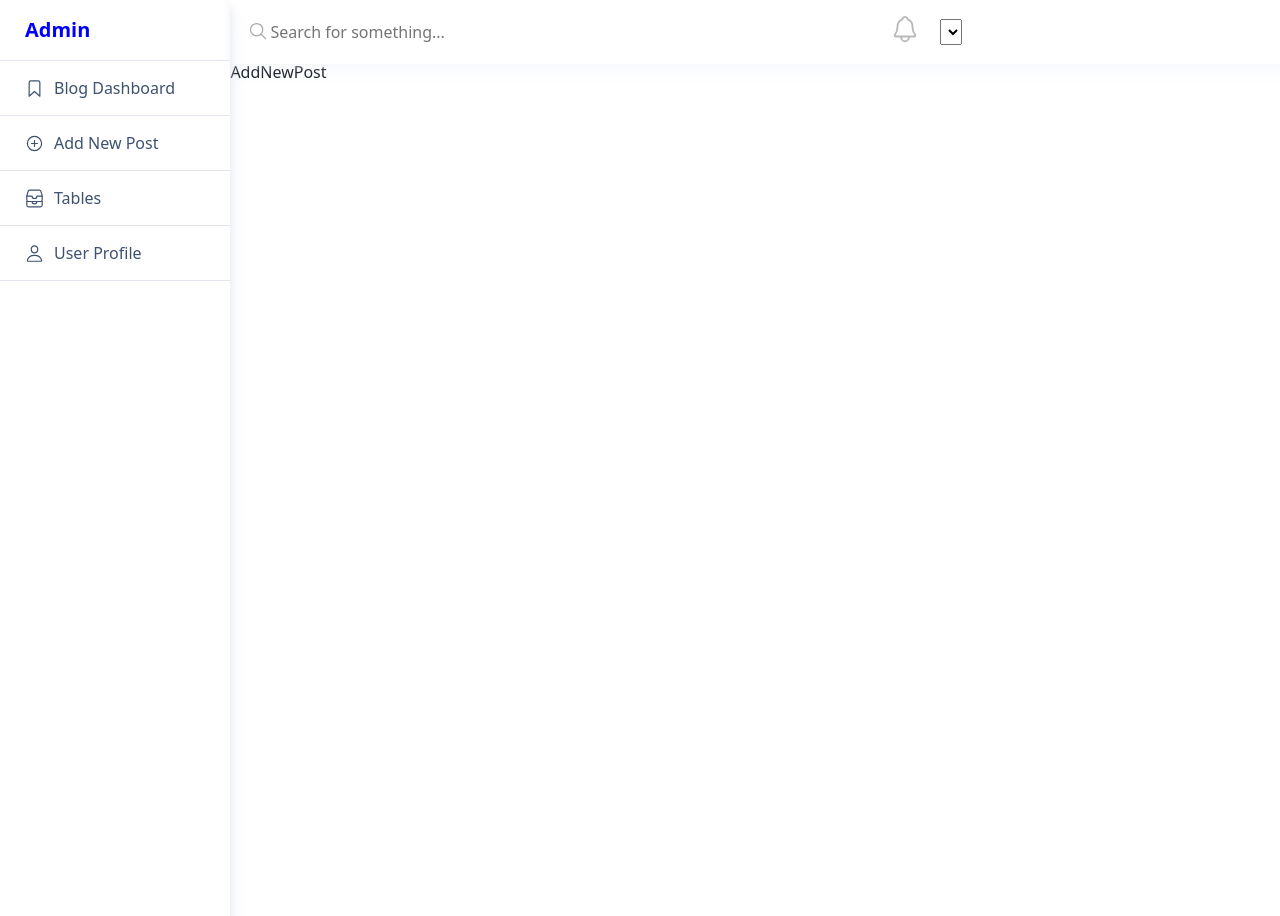
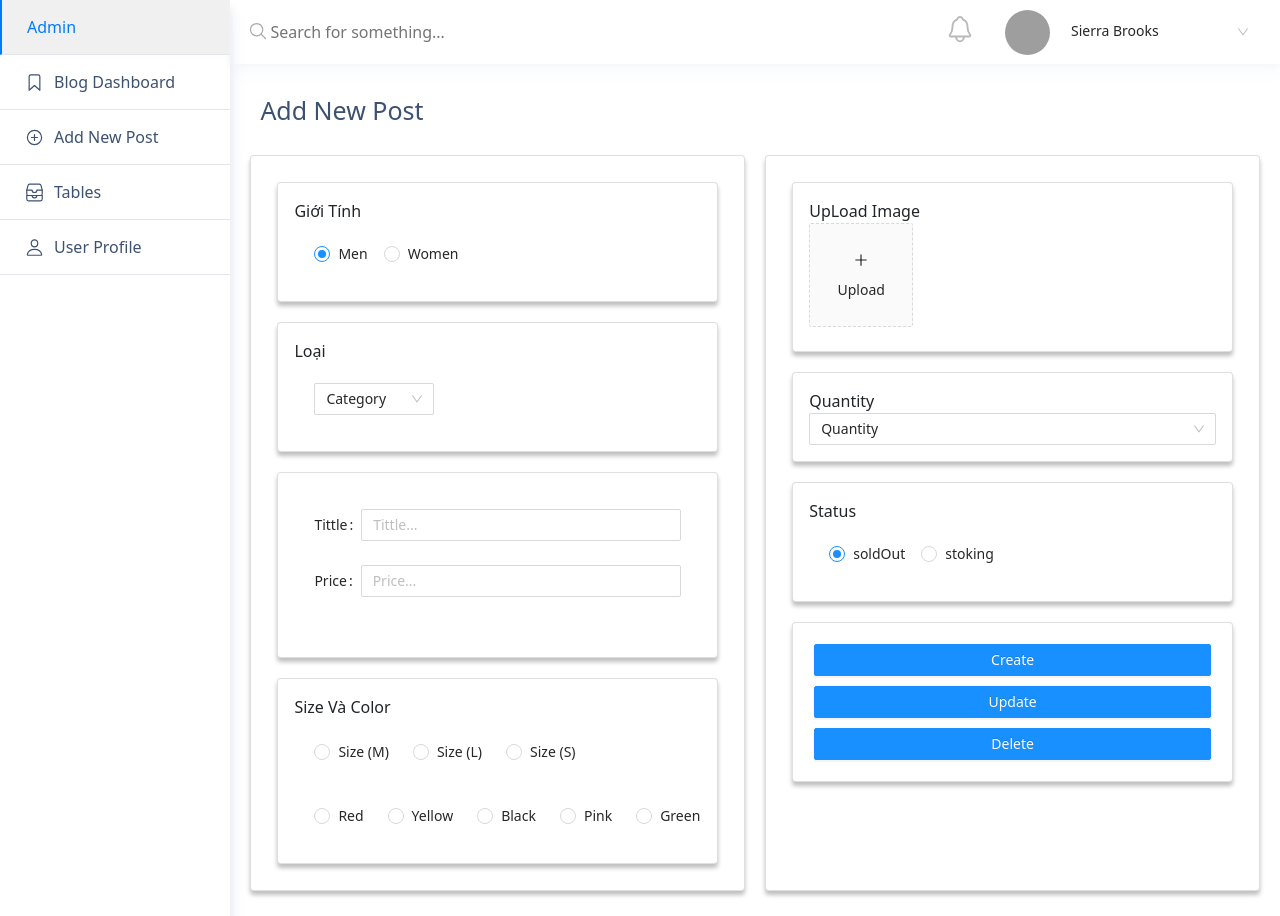
Before and after one commit to hoang855/Admin-web-d05, a React (Create React App) app: page /add-new-post in a window 1280 px wide. Before the commit the page ends 800 px from the top, so only its background shows below. Built offline with nearby package versions, Linux system fonts and the light colour scheme; grey boxes are pictures that could not be loaded.

Commit message:
code Add New Post

```diff
--- a/src/App.js
+++ b/src/App.js
@@ -19,11 +19,13 @@ function App() {
         </div>
         <div className="app-right">
           <div className="app-right-header">
-            <div className="app-right-header__input">
-              <HeaderInput />
-            </div>
-            <div className="app-right-header__user">
-              <HeaderUser />
+            <div className="app-right-header__flet">
+              <div className="app-right-header__input">
+                <HeaderInput />
+              </div>
+              <div className="app-right-header__user">
+                <HeaderUser />
+              </div>
             </div>
           </div>
           <div className="app-right-header--header"></div>
--- a/src/componnets/Layouts/LayouList.js
+++ b/src/componnets/Layouts/LayouList.js
@@ -6,11 +6,7 @@ const LayouList = () => {
     <div className="LayouList-container">
       <ul>
         <li className="ul-li-admin">
-          <NavLink to="/">
-            <div className="div-flet">
-              <span className="neme-admin">Admin</span>
-            </div>
-          </NavLink>
+          <NavLink to="/">Admin</NavLink>
         </li>
         <li>
           <NavLink to="/shards-dashboard">
--- /dev/null
+++ b/src/componnets/UI/Card.css
@@ -0,0 +1,7 @@
+.card {
+  border-radius: 12px;
+  padding: 10px;
+  margin: 10px;
+  box-shadow: rgb(61 60 67 / 7%) 0px 1px 2px 0px,
+    rgb(153 154 155 / 13%) 0px 2px 6px 2px;
+}
--- /dev/null
+++ b/src/componnets/UI/Card.js
@@ -0,0 +1,10 @@
+import React from "react";
+import "./Card.css";
+
+const Card = (props) => {
+  const className = "card " + props.className;
+
+  return <div className={className}>{props.children}</div>;
+};
+
+export default Card;
--- /dev/null
+++ b/src/componnets/addNewPost/AddNewPost.css
@@ -0,0 +1,22 @@
+.add-new-post {
+  width: 100%;
+  padding: 15px 10px;
+}
+
+.add-new-post h1 {
+  font-size: 25px;
+  margin: 20px;
+  color: #3d5170;
+}
+
+.add-new-post-from-input {
+  padding: 20px 0;
+}
+
+.add-new-post-from {
+  display: flex;
+}
+
+.card-w {
+  width: 50%;
+}
--- a/src/componnets/addNewPost/AddNewPost.js
+++ b/src/componnets/addNewPost/AddNewPost.js
@@ -1,7 +1,245 @@
-import React from "react";
+import Card from "../UI/Card";
+import "./AddNewPost.css";
+import { useState } from "react";
+import "antd/dist/antd.css";
+import { Form, Input, Radio, Select, Space, Upload, Modal, Button } from "antd";
+import { PlusOutlined } from "@ant-design/icons";
+
+// Upload Img
+function getBase64(file) {
+  return new Promise((resolve, reject) => {
+    const reader = new FileReader();
+    reader.readAsDataURL(file);
+    reader.onload = () => resolve(reader.result);
+    reader.onerror = (error) => reject(error);
+  });
+}
 
 const AddNewPost = () => {
-  return <div>AddNewPost</div>;
+  const [value, setValue] = useState(1);
+  const [tittleValue, setTittleValue] = useState("");
+  const [priceValue, setPriceValue] = useState("");
+  const [valueColor1, SetvalueColor1] = useState([]);
+  const [previewVisible, setPreviewVisible] = useState(false);
+  const [previewImage, setPreviewImage] = useState("");
+  const [previewTitle, setPreviewTitle] = useState("");
+  const [statusvalue, setstatusvalue] = useState("soldOut");
+
+  const [uploadImg, setUploadImg] = useState([
+    {
+      uid: "-1",
+      name: "image.png",
+      status: "done",
+      url: "https://zos.alipayobjects.com/rmsportal/jkjgkEfvpUPVyRjUImniVslZfWPnJuuZ.png",
+    },
+    {
+      uid: "-2",
+      name: "image.png",
+      status: "done",
+      url: "https://zos.alipayobjects.com/rmsportal/jkjgkEfvpUPVyRjUImniVslZfWPnJuuZ.png",
+    },
+    {
+      uid: "-3",
+      name: "image.png",
+      status: "done",
+      url: "https://zos.alipayobjects.com/rmsportal/jkjgkEfvpUPVyRjUImniVslZfWPnJuuZ.png",
+    },
+    {
+      uid: "-4",
+      name: "image.png",
+      status: "done",
+      url: "https://zos.alipayobjects.com/rmsportal/jkjgkEfvpUPVyRjUImniVslZfWPnJuuZ.png",
+    },
+    {
+      uid: "-xxx",
+      percent: 50,
+      name: "image.png",
+      status: "uploading",
+      url: "https://zos.alipayobjects.com/rmsportal/jkjgkEfvpUPVyRjUImniVslZfWPnJuuZ.png",
+    },
+    {
+      uid: "-5",
+      name: "image.png",
+      status: "error",
+    },
+  ]);
+
+  const { Option } = Select;
+
+  const onChange = (e) => {
+    setValue(e.target.value);
+  };
+
+  const onChangeStatus = (e) => {
+    setstatusvalue(e.target.value);
+  };
+
+  const handleChangeSelected = (value) => {
+    console.log(`selected ${value}`);
+  };
+
+  const onSubmitChenge = (event) => {
+    event.preventDefault();
+  };
+
+  const onChange1 = (e) => {
+    SetvalueColor1(e.target.value);
+  };
+
+  // upimg
+  const handleCancel = () => setPreviewVisible(false);
+
+  const handlePreview = async (file) => {
+    if (!file.url && !file.preview) {
+      file.preview = await getBase64(file.originFileObj);
+    }
+    setPreviewImage(file.url || file.preview);
+    setPreviewVisible(true);
+    setPreviewTitle(
+      file.name || file.url.substring(file.url.lastIndexOf("/") + 1)
+    );
+  };
+
+  const handleChange = ({ uploadImg }) => setUploadImg({ uploadImg });
+  const uploadButton = (
+    <div>
+      <PlusOutlined />
+      <div style={{ marginTop: 8 }}>Upload</div>
+    </div>
+  );
+
+  return (
+    <div className="add-new-post">
+      <h1>Add New Post</h1>
+      <div className="add-new-post-from">
+        <Card className="card-w">
+          <Card>
+            Giới Tính
+            <Radio.Group
+              onChange={onChange}
+              value={value}
+              style={{ margin: 20 }}
+            >
+              <Radio value={1}>Men</Radio>
+              <Radio value={2}>Women</Radio>
+            </Radio.Group>
+          </Card>
+          <Card>
+            Loại
+            <Select
+              defaultValue="Category"
+              style={{ width: 120, margin: 20 }}
+              onChange={handleChangeSelected}
+            >
+              <Option value="jack">Jack</Option>
+              <Option value="lucy">Lucy</Option>
+            </Select>
+          </Card>
+          <Card>
+            <form onSubmit={onSubmitChenge} style={{ margin: 20 }}>
+              <Form.Item label="Tittle">
+                <Input
+                  placeholder="Tittle..."
+                  value={tittleValue}
+                  onChange={(e) => setTittleValue(e.target.value)}
+                />
+              </Form.Item>
+              <Form.Item label="Price">
+                <Input
+                  placeholder="Price..."
+                  value={priceValue}
+                  onChange={(e) => setPriceValue(e.target.value)}
+                />
+              </Form.Item>
+            </form>
+          </Card>
+          <Card>
+            Size Và Color
+            <Space direction="Size" style={{ margin: 20 }}>
+              <Radio value="Size M">Size (M)</Radio>
+              <Radio value="Size L">Size (L)</Radio>
+              <Radio value="Size S">Size (S)</Radio>
+            </Space>
+            <Space direction="Size" style={{ margin: 20 }}>
+              <Radio onChange={onChange1} value="Red">
+                Red
+              </Radio>
+              <Radio onChange={onChange1} value="Yellow">
+                Yellow
+              </Radio>
+              <Radio onChange={onChange1} value="Black">
+                Black
+              </Radio>
+              <Radio onChange={onChange1} value="Pink">
+                Pink
+              </Radio>
+              <Radio onChange={onChange1} value="Green">
+                Green
+              </Radio>
+            </Space>
+          </Card>
+        </Card>
+        {/* Upload Img */}
+        <Card className="card-w">
+          <Card>
+            UpLoad Image
+            <Upload
+              action="https://www.mocky.io/v2/5cc8019d300000980a055e76"
+              listType="picture-card"
+              uploadImg={uploadImg}
+              onPreview={handlePreview}
+              onChange={handleChange}
+            >
+              {uploadImg.length >= 8 ? null : uploadButton}
+            </Upload>
+            <Modal
+              visible={previewVisible}
+              title={previewTitle}
+              footer={null}
+              onCancel={handleCancel}
+            >
+              <img alt="example" style={{ width: "100%" }} src={previewImage} />
+            </Modal>
+          </Card>
+
+          <Card>
+            Quantity
+            <Select defaultValue="Quantity" onChange={handleChangeSelected}>
+              <Option value="1">1</Option>
+              <Option value="2">2</Option>
+              <Option value="3">3</Option>
+              <Option value="4">4</Option>
+              <Option value="5">5</Option>
+            </Select>
+          </Card>
+
+          <Card>
+            Status
+            <Radio.Group
+              onChange={onChangeStatus}
+              value={statusvalue}
+              style={{ margin: 20 }}
+            >
+              <Radio value="soldOut">soldOut</Radio>
+              <Radio value="stoking">stoking</Radio>
+            </Radio.Group>
+          </Card>
+
+          <Card>
+            <Button type="primary" style={{ margin: 5 }}>
+              Create
+            </Button>
+            <Button type="primary" style={{ margin: 5 }}>
+              Update
+            </Button>
+            <Button type="primary" style={{ margin: 5 }}>
+              Delete
+            </Button>
+          </Card>
+        </Card>
+      </div>
+    </div>
+  );
 };
 
 export default AddNewPost;
--- a/src/componnets/heaher/HeaderUser.css
+++ b/src/componnets/heaher/HeaderUser.css
@@ -9,13 +9,33 @@
   color: #b9b9b9;
 }
 
-.header-user__img {
+.header-user__user {
+  display: flex;
+  align-items: center;
+  margin-left: 10px;
+  margin-right: 20px;
+}
+
+.header-user__user img {
+  width: 45px;
+  height: 45px;
+  border-radius: 50px;
+}
+
+.op {
   display: flex;
   align-items: center;
 }
 
-.header-user__img img {
-  width: 45px;
-  height: 45px;
-  border-radius: 50px;
+.op ion-icon {
+  font-size: 20px;
+  margin-right: 10px;
 }
+
+.bor-dor {
+  border: none;
+}
+
+.bor-dor.ant-select:not(.ant-select-customize-input) .ant-select-selector {
+  border: none;
+}
--- a/src/componnets/heaher/HeaderUser.js
+++ b/src/componnets/heaher/HeaderUser.js
@@ -1,25 +1,62 @@
 import React from "react";
 import "./HeaderUser.css";
+import { useParams } from "react-router-dom";
+import "antd/dist/antd.css";
+import { Select } from "antd";
+import { useNavigate } from "react-router-dom";
 
 const HeaderUser = () => {
+  const { Option } = Select;
+  let navigate = useNavigate();
+  const handleChange = (value) => {
+    navigate(value);
+  };
+
+  const { param } = useParams();
+
   return (
     <div className="header-user">
       <div className="header-user__notifications">
         <ion-icon name="notifications-outline"></ion-icon>
       </div>
-      <select>
-        <div className="header-user__img">
-          <img
-            src="https://designrevision.com/demo/shards-dashboard-lite/images/avatars/0.jpg"
-            alt=""
-          />
 
-          <option>1</option>
-          <option>1</option>
-          <option>1</option>
-          <option>1</option>
-        </div>
-      </select>
+      <div className="header-user__user">
+        <img
+          src="https://designrevision.com/demo/shards-dashboard-lite/images/avatars/0.jpg"
+          alt=""
+        />
+        <Select
+          defaultValue="Sierra Brooks"
+          style={{ width: 200, marginLeft: 10 }}
+          onChange={handleChange}
+          className="bor-dor"
+        >
+          <Option value="/shards-dashboard">
+            <div className="op">
+              <ion-icon name="bookmark-outline"></ion-icon>
+              <span>Blog Dashboard</span>
+            </div>
+          </Option>
+          <Option value="/add-new-post">
+            <div className="op">
+              <ion-icon name="add-circle-outline"></ion-icon>
+              <span>Add New Post</span>
+            </div>
+          </Option>
+          <Option value="/tables">
+            <div className="op">
+              <ion-icon name="file-tray-stacked-outline"></ion-icon>
+              <span>Tables</span>
+            </div>
+          </Option>
+          <Option value="/user-profile">
+            <div className="op">
+              <ion-icon name="person-outline"></ion-icon>
+              <span>User Profile</span>
+            </div>
+          </Option>
+        </Select>
+      </div>
     </div>
   );
 };
--- a/src/index.css
+++ b/src/index.css
@@ -35,9 +35,7 @@ code {
 }
 
 .app-right-header {
-  display: flex;
-  align-items: center;
-  width: 100%;
+  width: 82%;
   z-index: 10;
   position: fixed;
   box-shadow: 0 0px 8px 0 rgb(243 243 243), 0 10px 12px 0 rgb(103 151 255 / 4%);
@@ -51,3 +49,10 @@ code {
 .app-right-header__input {
   width: 50%;
 }
+
+.app-right-header__flet {
+  width: 100%;
+  display: flex;
+  justify-content: space-between;
+  align-items: center;
+}
```
Also changed, not shown: package.json (+9 -0 lines), 1 other file (tests, documents, lock files or other folders).
